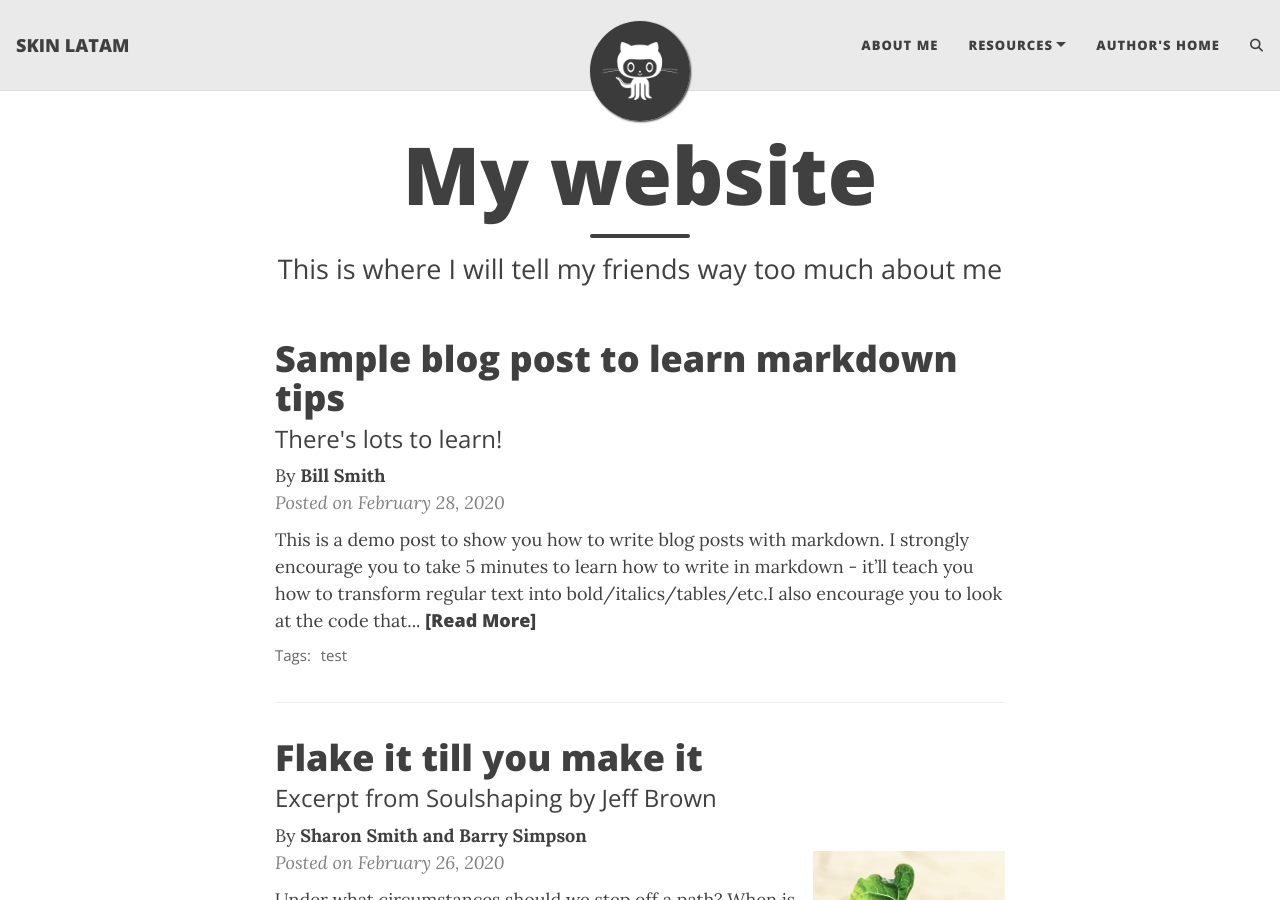
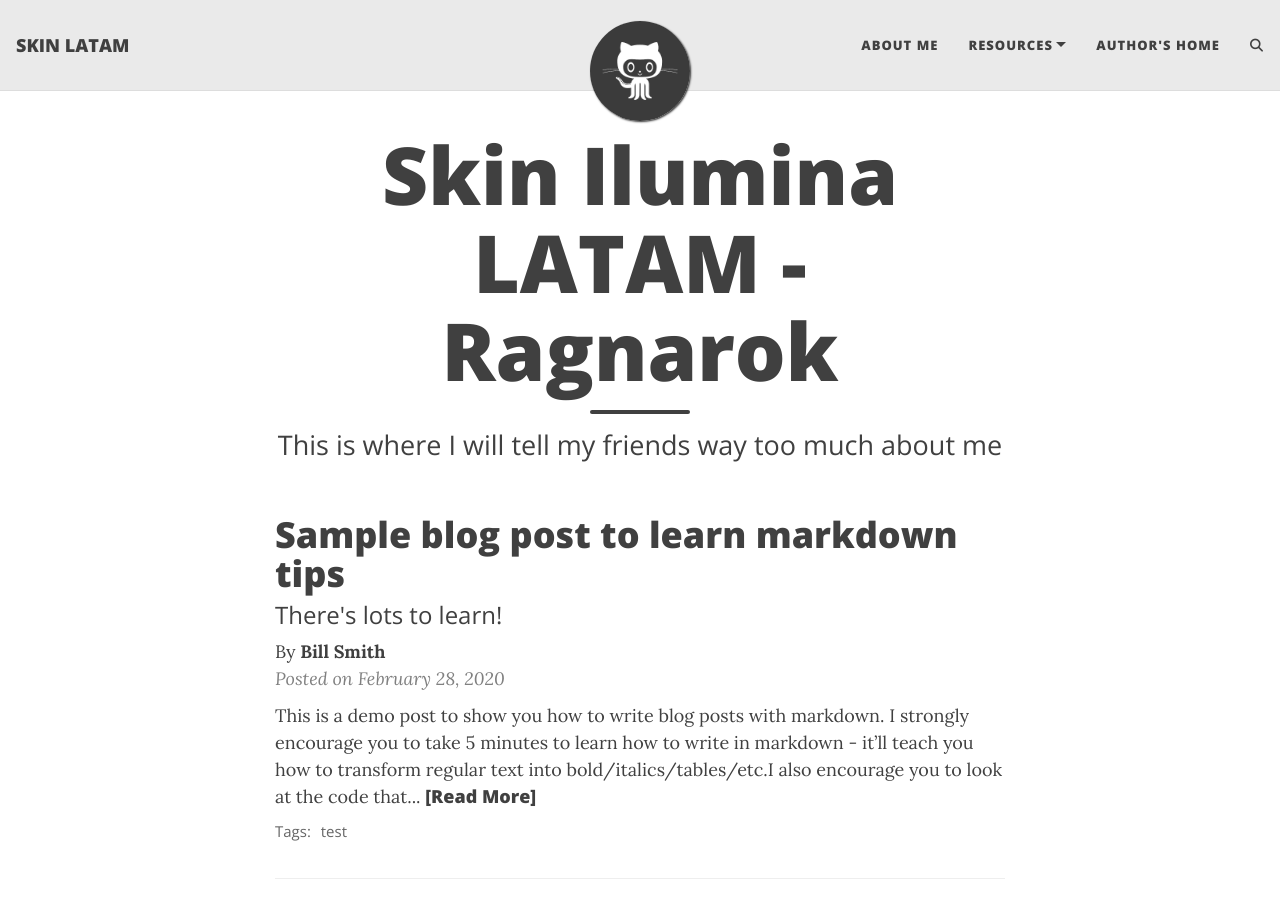
Before and after one commit to niluzz/ilumina-skin-latam, a Jekyll site: the page built from index.html, in a window 1280 px wide and 900 px high. Built offline with Jekyll 4.4.1, drawn with Linux system fonts in a browser that asks for light colours; the list of posts is cut into pages by our own code; comment, search, counter and statistics services are not loaded.

Commit message:
Update index.html

```diff
--- a/index.html
+++ b/index.html
@@ -1,5 +1,5 @@
 ---
 layout: home
-title: My website
+title: Skin Ilumina LATAM - Ragnarok
 subtitle: This is where I will tell my friends way too much about me
 ---
```
